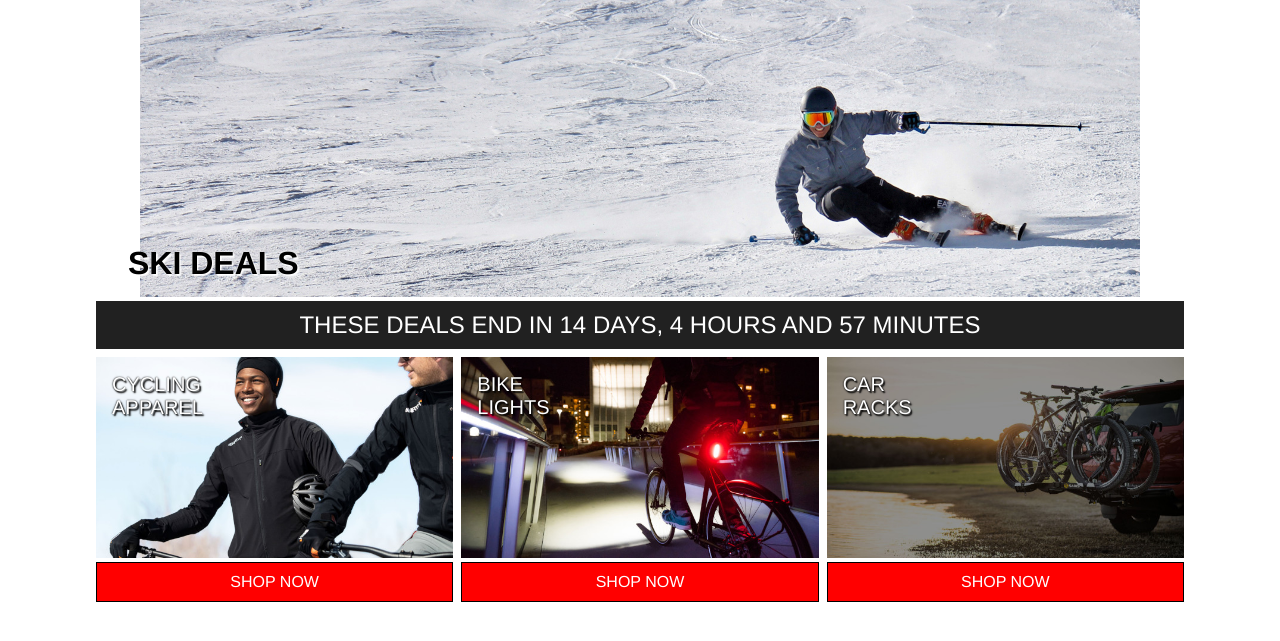
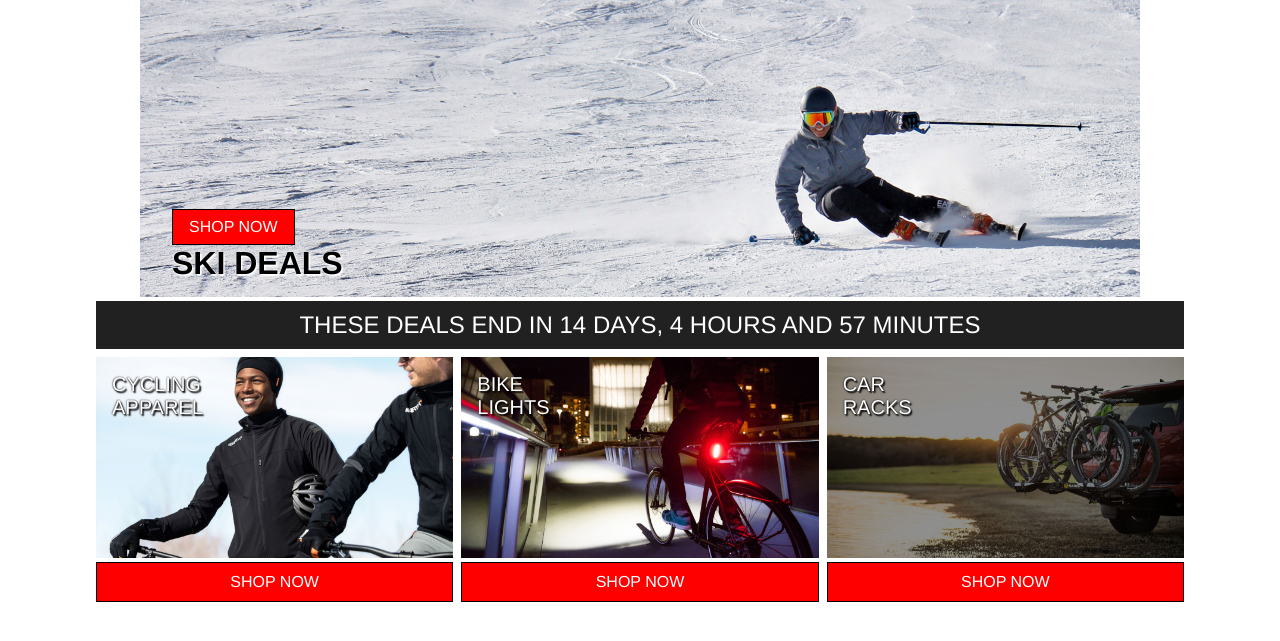
Before and after one commit to macemke4130/Web-Dev-Tasks, a website with bundled scripts: page public/index.html in a window 1280 px wide. Shown: the part 123-764 px from the top of the page. Built offline with nearby package versions, Linux system fonts and the light colour scheme.

Commit message:
Slider positioning taking shape

```diff
--- a/public/app.js
+++ b/public/app.js
@@ -24,39 +24,48 @@ const countdown = setInterval(() => {
     }
 }, 1000);
 
+// Building the Slider information into an array of objects --
+// makes it simple to scale. This can easily be pulled from --
+// a backend in either REST or GraphQL --
 const imageGallery = [
     {
         title: "Cycling Deals",
         src: "Cycling_Slider.jpg",
         link: "https://www.eriksbikeshop.com/cycling/bicycles",
         target: "_self",
-        titlePosition: "TR"
+        titlePosition: "TR",
+        buttonPosiiton: "TL"
     },
     {
         title: "Ski Deals",
         src: "Ski_Slider.jpg",
         link: "https://www.eriksbikeshop.com/winter/ski",
         target: "_self",
-        titlePosition: "BL"
+        titlePosition: "BL",
+        buttonPosiiton: "BL"
     },
     {
         title: "Snowboard Deals",
         src: "Snowboard_Slider.jpg",
         link: "https://www.eriksbikeshop.com/winter/snowboard",
         target: "_self",
-        titlePosition: "BR"
+        titlePosition: "BR",
+        buttonPosiiton: "BR",
+        buttonText: "Low Inventory"
     },
 ];
 
 const sliderImage = document.getElementById("slider-image");
 const sliderTitle = document.getElementById("slider-title");
 const sliderLink = document.getElementById("slider-link");
+const sliderButton = document.getElementById("slider-button");
 const sliderImagePrefix = "./images/";
 let sliderIndex = 0;
 
 const slider = () => {
     sliderImage.src = sliderImagePrefix + imageGallery[sliderIndex].src;
     sliderTitle.innerHTML = imageGallery[sliderIndex].title;
+    sliderLink.href = imageGallery[sliderIndex].link;
 
     switch (imageGallery[sliderIndex].titlePosition) {
         case "TR":
@@ -92,7 +101,43 @@ const slider = () => {
             break;
     }
 
-    // sliderTitle.style.top =
+    sliderButton.innerHTML = imageGallery[sliderIndex].buttonText || "Shop Now";
+
+    switch (imageGallery[sliderIndex].buttonPosiiton) {
+        case "TR":
+            sliderButton.style.top = "2rem";
+            sliderButton.style.right = "2rem";
+            sliderButton.style.bottom = "auto";
+            sliderButton.style.left = "auto";
+
+            break;
+            case "TL":
+                sliderButton.style.top = "2rem";
+                sliderButton.style.right = "auto";
+                sliderButton.style.bottom = "auto";
+                sliderButton.style.left = "2rem";
+
+            break;
+            case "BR":
+                sliderButton.style.top = "auto";
+                sliderButton.style.right = "2rem";
+                sliderButton.style.bottom = "3.5rem";
+                sliderButton.style.left = "auto";
+
+            break;
+            case "BL":
+                sliderButton.style.top = "auto";
+                sliderButton.style.right = "auto";
+                sliderButton.style.bottom = "3.5rem";
+                sliderButton.style.left = "2rem";
+
+            break;
+
+        default:
+            break;
+    }
+
+
 
     if (sliderIndex === imageGallery.length - 1) {
         sliderIndex = 0;
--- a/public/index.html
+++ b/public/index.html
@@ -13,6 +13,11 @@
 </head>
 
 <body>
+    <div id="preload-slider-images">
+        <img src="./images/Cycling_Slider.jpg" />
+        <img src="./images/Ski_Slider.jpg" />
+        <img src="./images/Snowboard_Slider.jpg" />
+    </div>
     <header>
         <div id="logo-banner">
             <img src="./images/ERIKS_Official_No_Border.png" />
@@ -20,48 +25,52 @@
         <h1>Black Friday Deals</h1>
     </header>
     <main>
+        <div id="image-slider-container">
             <div id="image-slider">
                 <a id="slider-link">
                     <img id="slider-image" src="./images/Cycling_Slider.jpg" />
                     <p id="slider-title"></p>
+                    <div id="slider-button"></div>
                 </a>
+            </div>
         </div>
         <div id="countdown-container">
             <p id="countdown-output"></p>
         </div>
         <section id="tri-column">
             <div>
+                <a href="https://www.eriksbikeshop.com/apparel/armwarmers/booties/cycling/fitness/headwear/kneewarmers/legwarmers/linershorts/longfinger/pogies/protectivepads/shortfinger?map=category,types,types,category,types,types,types,types,types,types,types,types,types">
                     <img src="./images/45NRTH_2019.jpg" />
                     <p>Cycling<br>Apparel</p>
                     <div>
-                    <a href="#">
                         <div class="red-action">
                             SHOP NOW
                         </div>
+                    </div>
                 </a>
             </div>
-            </div>
             <div>
+                <a href="https://www.eriksbikeshop.com/cycling/lights---safety/lights">
                     <img src="./images/Cycling_Lights.jpg" />
                     <p>Bike<br>Lights</p>
                     <div>
-                    <a href="#">
+
                         <div class="red-action">
                             SHOP NOW
                         </div>
+                    </div>
                 </a>
             </div>
-            </div>
             <div>
+                <a href="https://www.eriksbikeshop.com/car-racks">
                     <img src="./images/Car_Racks.jpg" />
                     <p>Car<br>Racks</p>
                     <div>
-                    <a href="#">
                         <div class="red-action">
                             SHOP NOW
                         </div>
+                    </div>
                 </a>
-                </div>
             </div>
         </section>
     </main>
--- a/public/styles.css
+++ b/public/styles.css
@@ -13,6 +13,16 @@ body {
     display: flex;
     flex-direction: column;
     align-items: center;
+}
+
+#preload-slider-images {
+    width: 0;
+    height: 0;
+}
+
+#preload-slider-images img {
+    width: 0;
+    height: 0;
 }
 
 main {
@@ -45,11 +55,17 @@ h1 {
     text-align: center;
 }
 
+#image-slider-container {
+    display: flex;
+    justify-content: center;
+}
+
 #image-slider {
     display: flex;
     flex-direction: column;
     align-items: center;
     position: relative;
+    width: fit-content;
 }
 
 #slider-title {
@@ -62,6 +78,16 @@ h1 {
     text-shadow: 0.1rem 0.1rem 0.1rem white, -0.01rem -0.01rem 0.1rem white;
 }
 
+#slider-button {
+    position: absolute;
+    padding: 0.5rem 1rem;
+    background-color: red;
+    border: 1px solid black;
+    text-decoration: none;
+    text-transform: uppercase;
+    color: white;
+}
+
 #image-slider img {
     width: 100%;
 }
@@ -71,6 +97,7 @@ h1 {
     justify-content: center;
     align-items: center;
     background-color: #212121;
+    width: 100%;
     height: 3rem;
 }
 
@@ -139,6 +166,10 @@ h1 {
         width: 8rem;
     }
 
+    #slider-button {
+        display: none;
+    }
+
     #countdown-output {
         font-size: 1.25rem;
     }
```
Lines whose indentation alone changed are shown as unchanged.
